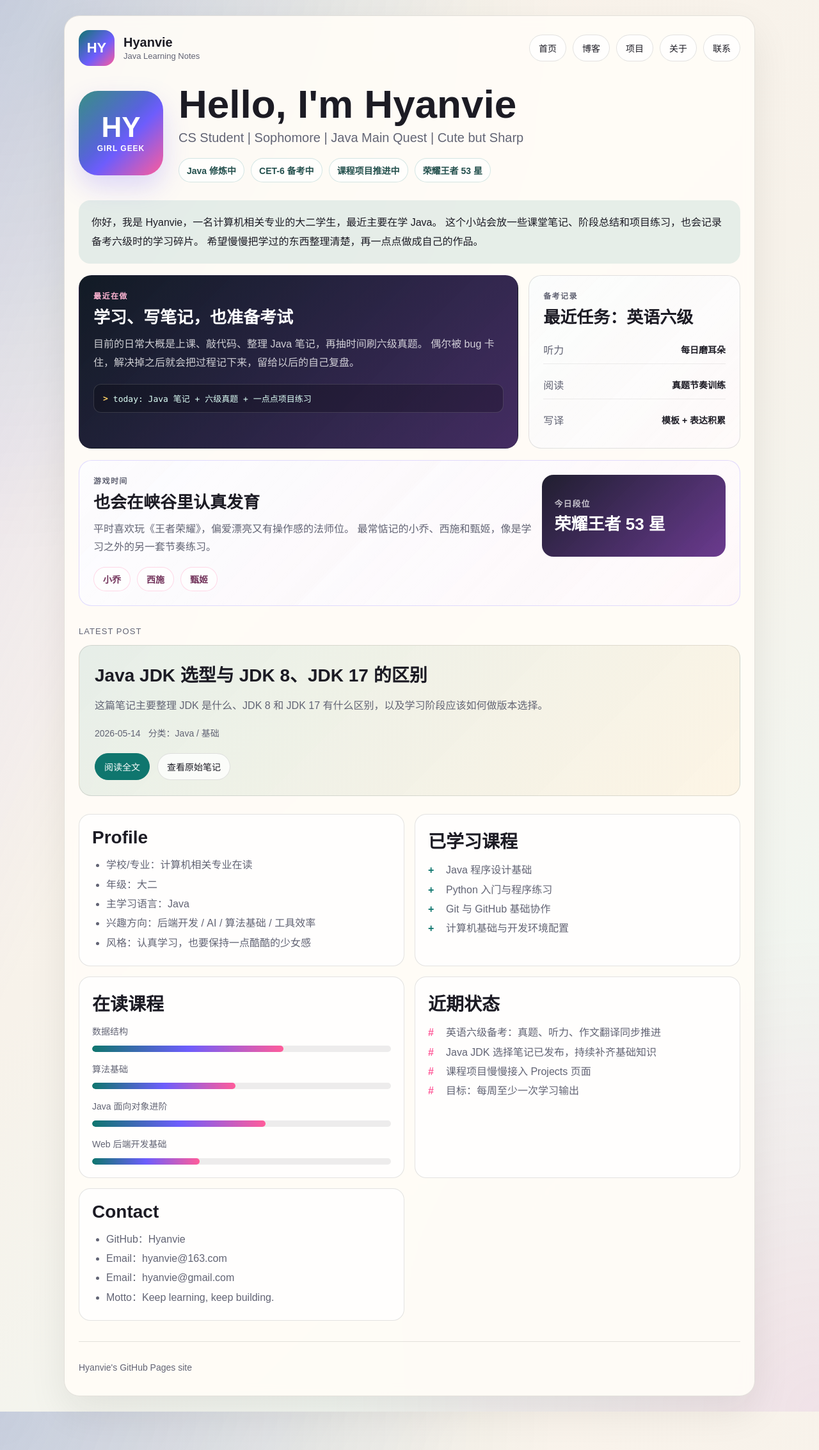
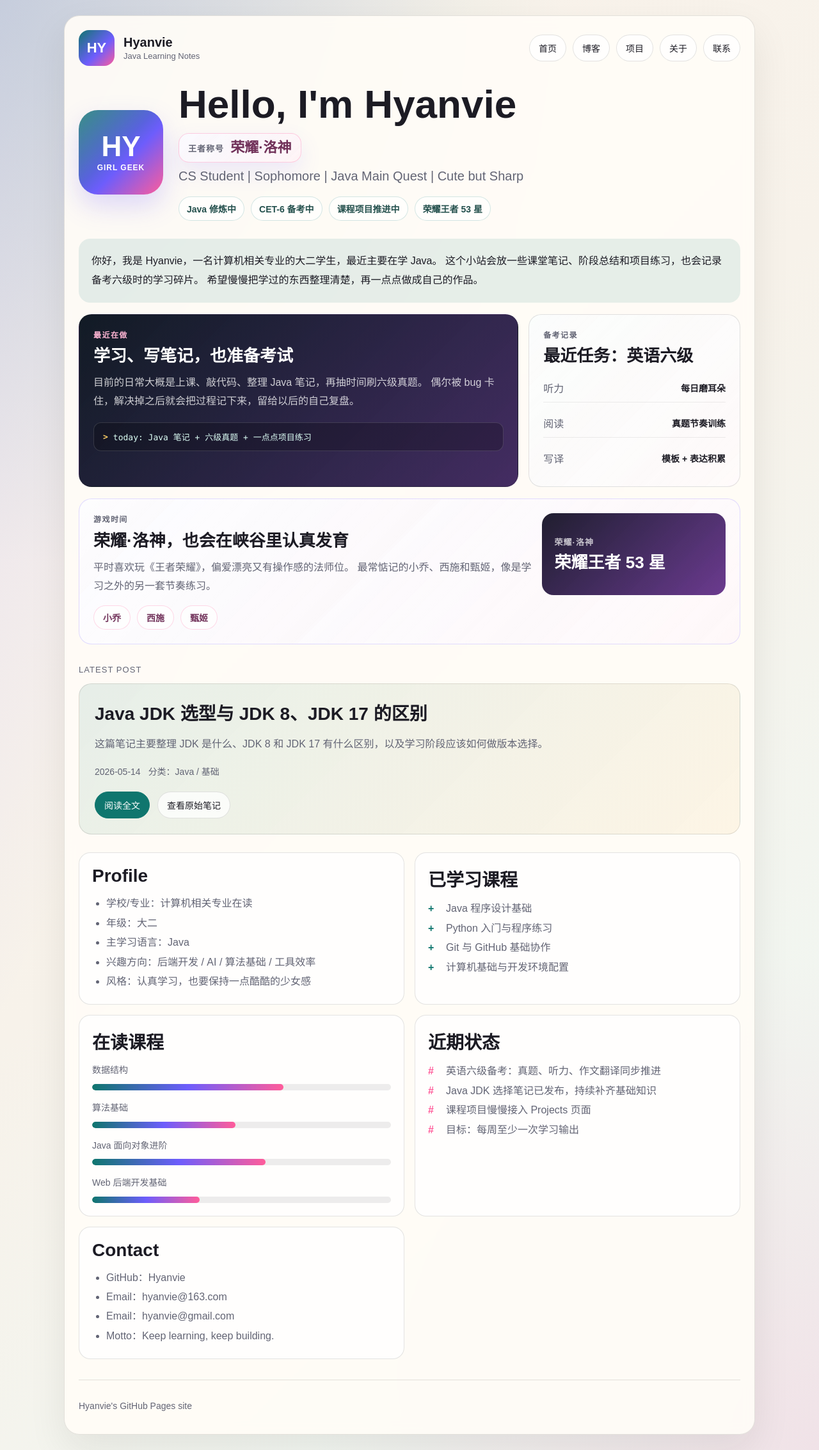
Before and after one commit to hyanvie/hyanvie.github.io, a Jekyll site: the page built from index.html, in a window 1280 px wide. Shown: the whole page at 64% size. Built offline with Jekyll 4.4.1, drawn with Linux system fonts in a browser that asks for light colours.

Commit message:
Highlight Honor of Kings title on homepage

```diff
--- a/assets/css/style.css
+++ b/assets/css/style.css
@@ -169,6 +169,34 @@ a {
   margin-top: 10px;
   color: var(--muted);
   font-size: 20px;
+}
+
+.honor-title {
+  display: inline-flex;
+  flex-wrap: wrap;
+  align-items: center;
+  gap: 10px;
+  margin-top: 14px;
+  padding: 10px 14px;
+  border: 1px solid rgba(255, 92, 154, 0.28);
+  border-radius: 16px;
+  background:
+    linear-gradient(135deg, rgba(255, 255, 255, 0.82), rgba(255, 255, 255, 0.58)),
+    linear-gradient(135deg, rgba(109, 93, 252, 0.16), rgba(255, 92, 154, 0.14));
+  box-shadow: 0 14px 34px rgba(109, 93, 252, 0.12);
+}
+
+.honor-title span {
+  color: var(--muted);
+  font-size: 13px;
+  font-weight: 800;
+  letter-spacing: 0.08em;
+}
+
+.honor-title strong {
+  color: #71325a;
+  font-size: 22px;
+  line-height: 1.1;
 }
 
 .status-pills {
--- a/index.html
+++ b/index.html
@@ -11,6 +11,10 @@ title: 首页
   </div>
   <div class="hero-copy">
     <h1>Hello, I'm Hyanvie</h1>
+    <div class="honor-title">
+      <span>王者称号</span>
+      <strong>荣耀·洛神</strong>
+    </div>
     <p class="hero-subtitle">CS Student | Sophomore | Java Main Quest | Cute but Sharp</p>
     <div class="status-pills" aria-label="当前状态">
       <span>Java 修炼中</span>
@@ -57,14 +61,14 @@ title: 首页
 <section class="game-panel" aria-label="游戏记录">
   <div class="game-copy">
     <p class="card-kicker">游戏时间</p>
-    <h2>也会在峡谷里认真发育</h2>
+    <h2>荣耀·洛神，也会在峡谷里认真发育</h2>
     <p>
       平时喜欢玩《王者荣耀》，偏爱漂亮又有操作感的法师位。
       最常惦记的小乔、西施和甄姬，像是学习之外的另一套节奏练习。
     </p>
   </div>
   <div class="rank-card" aria-label="今日段位">
-    <span>今日段位</span>
+    <span>荣耀·洛神</span>
     <strong>荣耀王者 53 星</strong>
   </div>
   <div class="hero-chips" aria-label="喜欢的英雄">
```
Also changed, not shown: about.md (+1 -1 lines).
